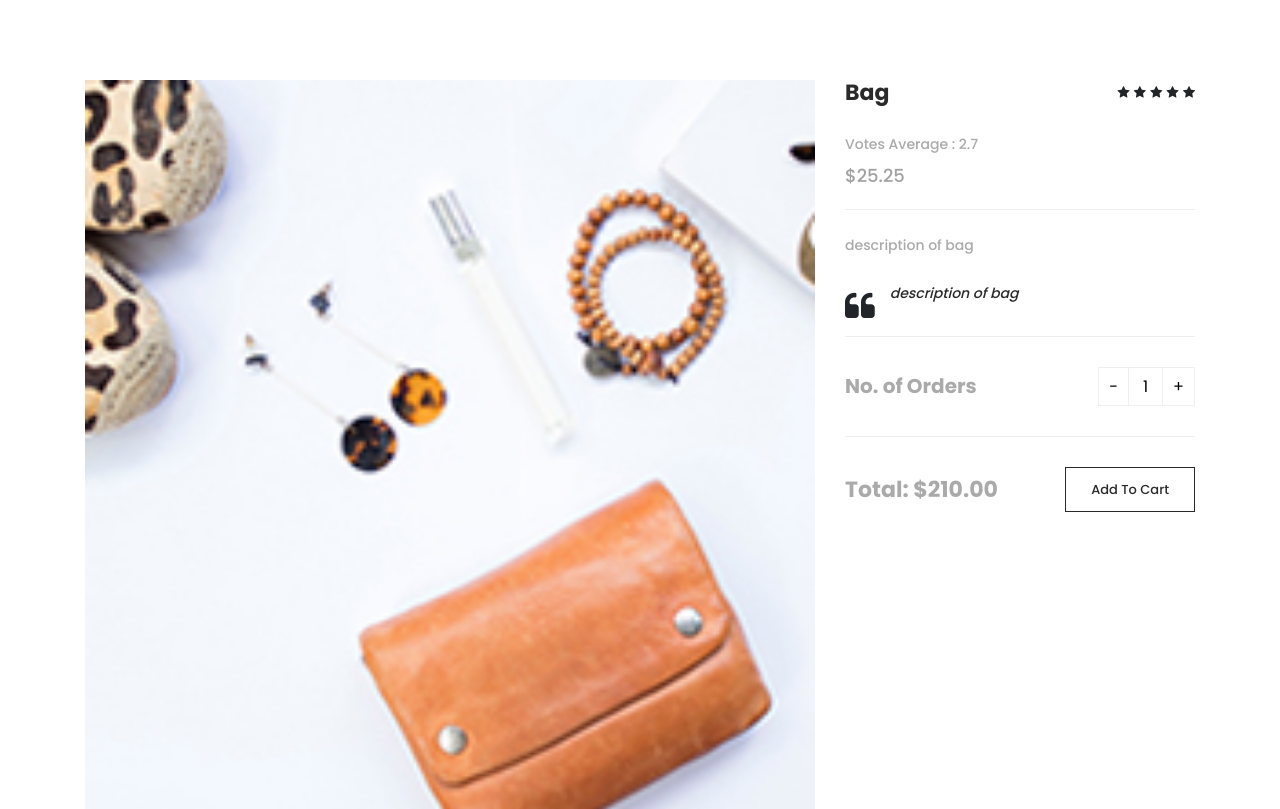
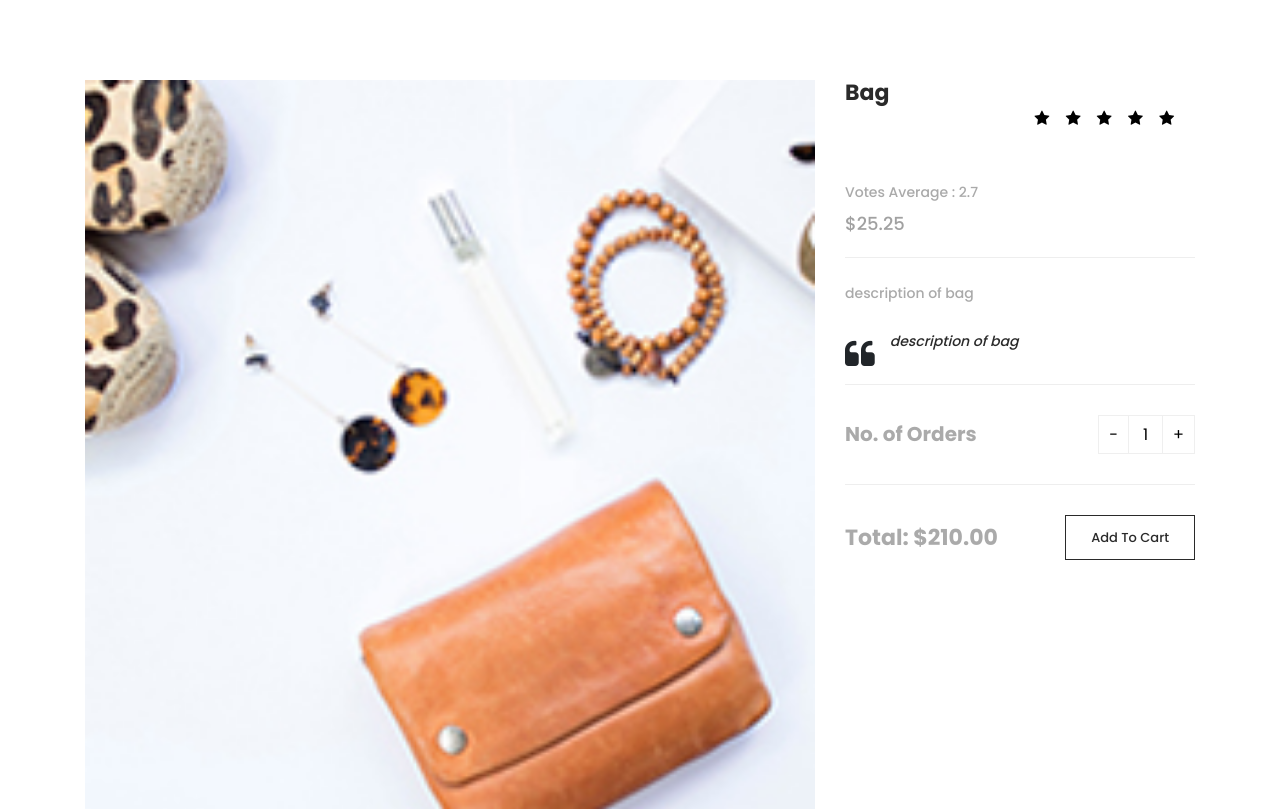
Before and after one commit to mehdi1371-ir/clothing_shop_1, a Django app: a page that uses templates/_base.html in a window 1280 px wide. Shown: the part 561-1370 px from the top of the page. Run offline with Django 4.2, Linux system fonts and the light colour scheme; data comes from the database, SQL or seed files in the repository; some libraries are stand-ins or nearby versions.

Commit message:
add star rating feature

```diff
--- a/products/templates/products/products_detail.html
+++ b/products/templates/products/products_detail.html
@@ -34,15 +34,20 @@
             <div class="col-lg-4">
                 <div class="right-content">
                     <h4>{{ product.title }}</h4>
+                    <div class="col text-right">
+                        <form class="rate-form" action="" method="POST" id="{{obj.id}}">
+                            {% csrf_token %}
+                            <button type="submit" class="fa fa-star my-btn" id="first"></button>
+                            <button type="submit" class="fa fa-star my-btn" id="second"></button>
+                            <button type="submit" class="fa fa-star my-btn" id="third"></button>
+                            <button type="submit" class="fa fa-star my-btn" id="fourth"></button>
+                            <button type="submit" class="fa fa-star my-btn" id="fifth"></button>
+                        </form>
+                        <br>
+                        <div id="confirm-box"></div>
+                    </div>
                     <p>{{ rates|get_value:"Votes Average" }}</p>
                     <span class="price">${{ product.price }}</span>
-                    <ul class="stars">
-                        <li><i class="fa fa-star"></i></li>
-                        <li><i class="fa fa-star"></i></li>
-                        <li><i class="fa fa-star"></i></li>
-                        <li><i class="fa fa-star"></i></li>
-                        <li><i class="fa fa-star"></i></li>
-                    </ul>
                     <span>{{ product.description }}</span>
                     <div class="quote">
                         <i class="fa fa-quote-left"></i><p>{{ product.description }}</p>
--- a/products/urls.py
+++ b/products/urls.py
@@ -1,10 +1,11 @@
 from django.urls import path
 
-from .views import ProductListView, product_detail, category
+from .views import ProductListView, product_detail, category, rate_image
 
 
 urlpatterns = [
     path('', ProductListView.as_view(), name='products_list'),
     path('<slug:slug>/', category, name='category'),
     path('detail/<slug:slug>/', product_detail, name='product_detail'),
+    path('rate/', rate_image, name='rate-view'),
 ]
--- a/products/views.py
+++ b/products/views.py
@@ -1,8 +1,9 @@
 from django.shortcuts import render
 from django.views.generic import ListView
-from django.db.models import Avg, DecimalField
+from django.db.models import Avg
+from django.http import JsonResponse
 
-from .models import Product, Category
+from .models import Product, Category, Rating
 
 
 class ProductListView(ListView):
@@ -25,6 +26,18 @@ def product_detail(request, slug):
     }
 
     return render(request, 'products/products_detail.html', context)
+
+
+def rate_image(request):
+    if request.method == 'POST':
+        el_id = request.POST.get('el_id')
+        val = request.POST.get('val')
+        obj = Rating.objects.get(id=el_id)
+        obj.rate = val
+        obj.save()
+        return JsonResponse({'success':'true', 'rate': val}, safe=False)
+    return JsonResponse({'success':'false'})
+
 
 # class CategoryListView(ListView):
 #     template_name = 'products/category_detail.html'
--- /dev/null
+++ b/static/css/style.css
@@ -0,0 +1,8 @@
+.checked {
+    color: red;
+}
+
+.my-btn {
+    background-color: inherit !important;
+    border: 0 !important;
+}
--- /dev/null
+++ b/static/js/main.js
@@ -0,0 +1,126 @@
+// console.log('hello world')
+
+// get all the stars
+const one = document.getElementById('first')
+const two = document.getElementById('second')
+const three = document.getElementById('third')
+const four = document.getElementById('fourth')
+const five = document.getElementById('fifth')
+
+// get the form, confirm-box and csrf token
+const form = document.querySelector('.rate-form')
+const confirmBox = document.getElementById('confirm-box')
+const csrf = document.getElementsByName('csrfmiddlewaretoken')
+
+const handleStarSelect = (size) => {
+    const children = form.children
+    console.log(children[0])
+    for (let i=0; i < children.length; i++) {
+        if(i <= size) {
+            children[i].classList.add('checked')
+        } else {
+            children[i].classList.remove('checked')
+        }
+    }
+}
+
+const handleSelect = (selection) => {
+    switch(selection){
+        case 'first': {
+            // one.classList.add('checked')
+            // two.classList.remove('checked')
+            // three.classList.remove('checked')
+            // four.classList.remove('checked')
+            // five.classList.remove('checked')
+            handleStarSelect(1)
+            return
+        }
+        case 'second': {
+            handleStarSelect(2)
+            return
+        }
+        case 'third': {
+            handleStarSelect(3)
+            return
+        }
+        case 'fourth': {
+            handleStarSelect(4)
+            return
+        }
+        case 'fifth': {
+            handleStarSelect(5)
+            return
+        }
+        default: {
+            handleStarSelect(0)
+        }
+    }
+
+}
+
+const getNumericValue = (stringValue) =>{
+    let numericValue;
+    if (stringValue === 'first') {
+        numericValue = 1
+    }
+    else if (stringValue === 'second') {
+        numericValue = 2
+    }
+    else if (stringValue === 'third') {
+        numericValue = 3
+    }
+    else if (stringValue === 'fourth') {
+        numericValue = 4
+    }
+    else if (stringValue === 'fifth') {
+        numericValue = 5
+    }
+    else {
+        numericValue = 0
+    }
+    return numericValue
+}
+
+if (one) {
+    const arr = [one, two, three, four, five]
+
+    arr.forEach(item=> item.addEventListener('mouseover', (event)=>{
+        handleSelect(event.target.id)
+    }))
+
+    arr.forEach(item=> item.addEventListener('click', (event)=>{
+        // value of the rating not numeric
+        const val = event.target.id
+
+        let isSubmit = false
+        form.addEventListener('submit', e=>{
+            e.preventDefault()
+            if (isSubmit) {
+                return
+            }
+            isSubmit = true
+            // picture id
+            const id = e.target.id
+            // value of the rating translated into numeric
+            const val_num = getNumericValue(val)
+
+            $.ajax({
+                type: 'POST',
+                url: '/rate/',
+                data: {
+                    'csrfmiddlewaretoken': csrf[0].value,
+                    'el_id': id,
+                    'val': val_num,
+                },
+                success: function(response){
+                    console.log(response)
+                    confirmBox.innerHTML = `<p>Successfully rated with ${response.rate}</p>`
+                },
+                error: function(error){
+                    console.log(error)
+                    confirmBox.innerHTML = '<p>Ups... something went wrong</p>'
+                }
+            })
+        })
+    }))
+}
--- a/templates/_base.html
+++ b/templates/_base.html
@@ -23,6 +23,9 @@
     <link rel="stylesheet" href="{% static 'css/owl-carousel.css' %}">
 
     <link rel="stylesheet" href="{% static 'css/lightbox.css' %}">
+
+    <link rel="stylesheet" href="{% static 'css/style.css' %}">
+
 <!--
 TemplateMo 571 Hexashop
 https://templatemo.com/tm-571-hexashop
@@ -228,6 +231,7 @@ https://templatemo.com/tm-571-hexashop
         <script src="{% static 'js/slick.js' %}"></script>
         <script src="{% static 'js/lightbox.js' %}"></script>
         <script src="{% static 'js/isotope.js' %}"></script>
+        <script src="{% static 'js/main.js' %}" defer></script>
 
         <!-- Global Init -->
         <script src="{% static 'js/custom.js' %}"></script>
```
